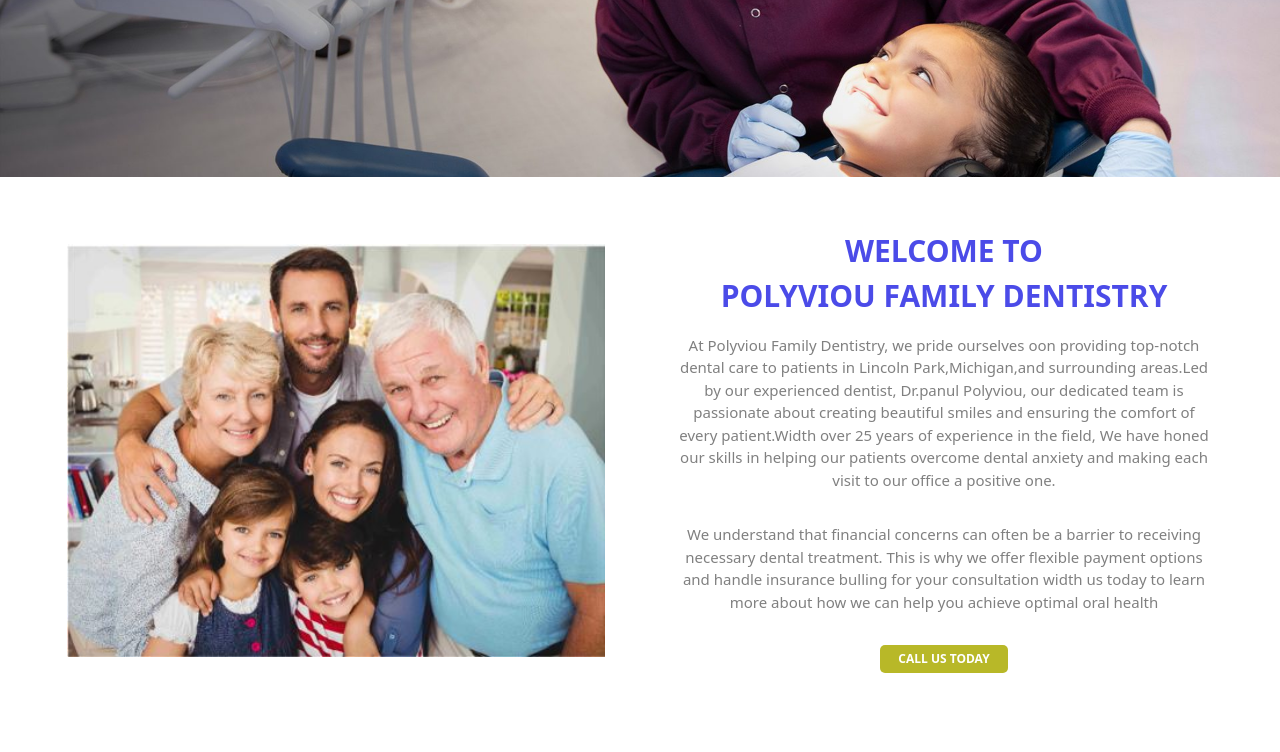
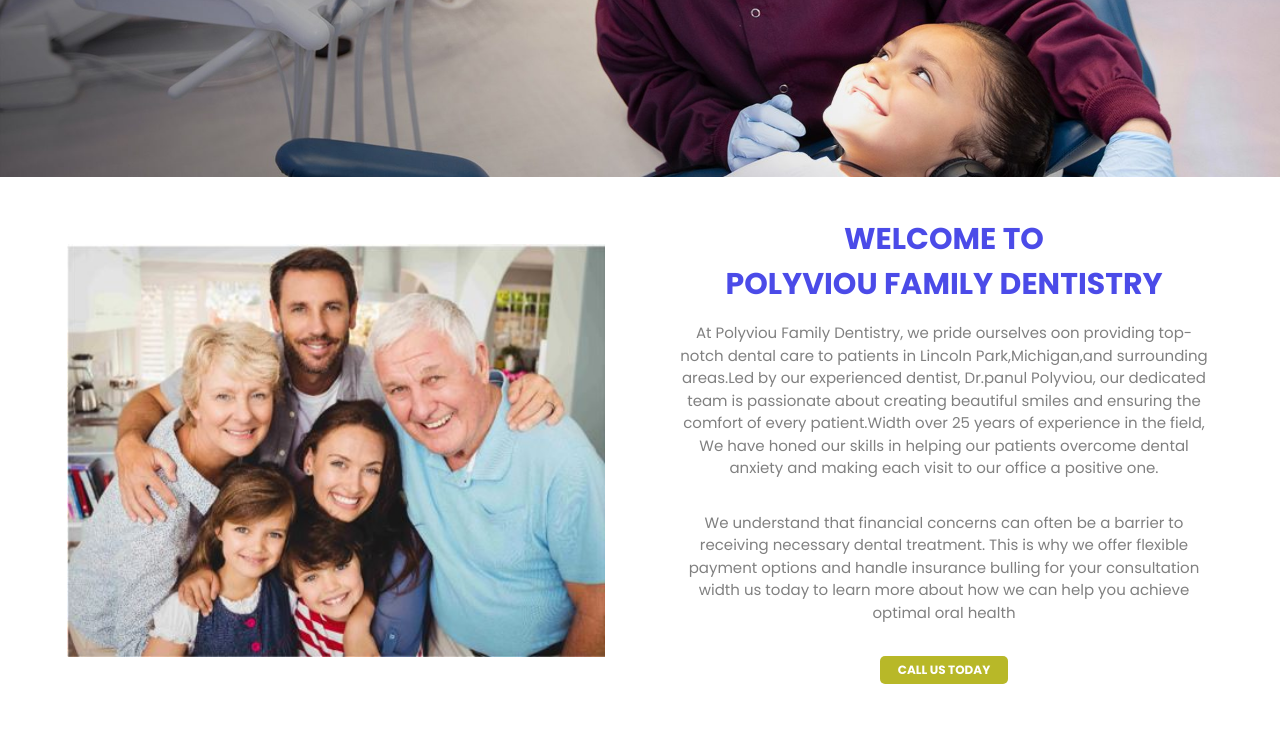
Before and after one commit to ARJUNSKP/growthPlugPolyvlou, a plain HTML site: page index.html in a window 1280 px wide. Shown: the part 460-1212 px from the top of the page. Drawn offline with nearby package versions, Linux system fonts and the light colour scheme.

Commit message:
second commit

```diff
--- a/index.html
+++ b/index.html
@@ -6,6 +6,8 @@
     <link rel="stylesheet" href="style.css" />
     <link rel="icon" href="./assets/logo.JPG" type="image/x-icon">
     <title>Polyviou</title>
+    <!-- font -->
+    <link href="https://fonts.googleapis.com/css2?family=Lexend:wght@100..900&family=Poppins:ital,wght@0,100;0,200;0,300;0,400;0,500;0,600;0,700;0,800;0,900;1,100;1,200;1,300;1,400;1,500;1,600;1,700;1,800;1,900&display=swap" rel="stylesheet">
     <link
       href="https://cdn.jsdelivr.net/npm/bootstrap@5.3.3/dist/css/bootstrap.min.css"
       rel="stylesheet"
--- a/style.css
+++ b/style.css
@@ -2,6 +2,7 @@
   margin: 0;
   padding: 0;
   box-sizing: border-box;
+  font-family: "Poppins", sans-serif;
 }
 /************* Header **********************/
 .navbar {
```
